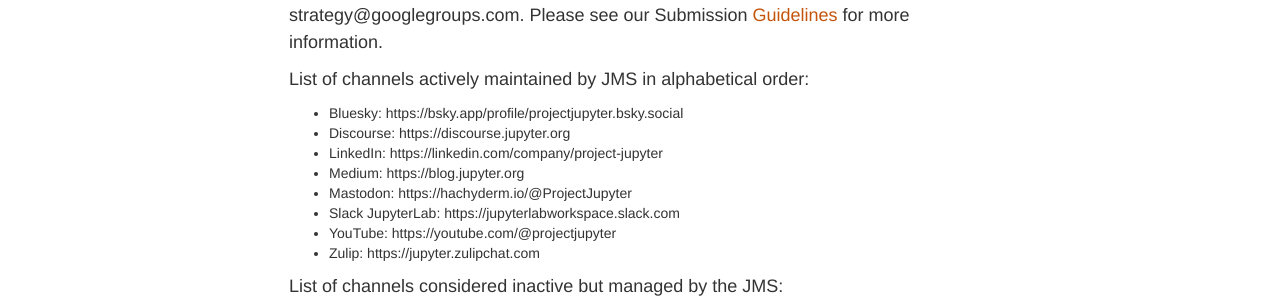
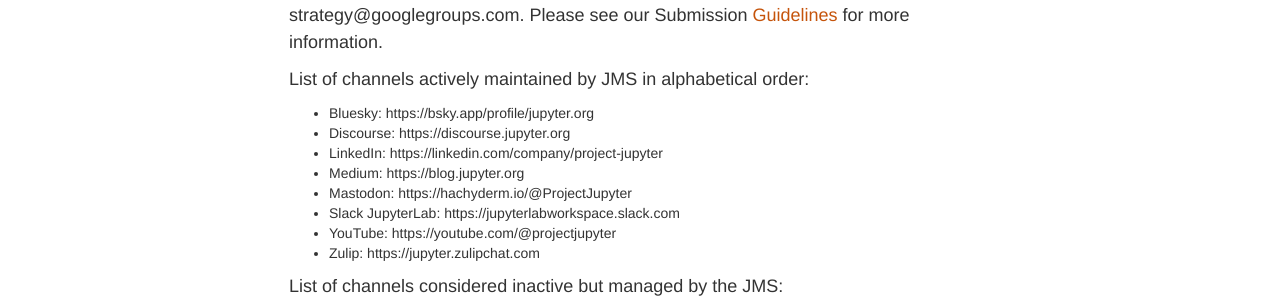
Before and after one commit to jupyter/jupyter.github.io, a Jekyll site: the page built from social.md, in a window 1280 px wide. Shown: the part 1001-1299 px from the top of the page. Built offline with Jekyll 4.4.1, drawn with Linux system fonts in a browser that asks for light colours; comment, search, counter and statistics services are not loaded; some of the changed lines change nothing that is shown.

Commit message:
Updated Bluesky profile URL

```diff
--- a/social.md
+++ b/social.md
@@ -20,7 +20,7 @@
 
 List of channels actively maintained by JMS in alphabetical order:
 
-- Bluesky: https://bsky.app/profile/projectjupyter.bsky.social
+- Bluesky: https://bsky.app/profile/jupyter.org
 - Discourse: https://discourse.jupyter.org
 - LinkedIn: https://linkedin.com/company/project-jupyter
 - Medium: https://blog.jupyter.org
```
